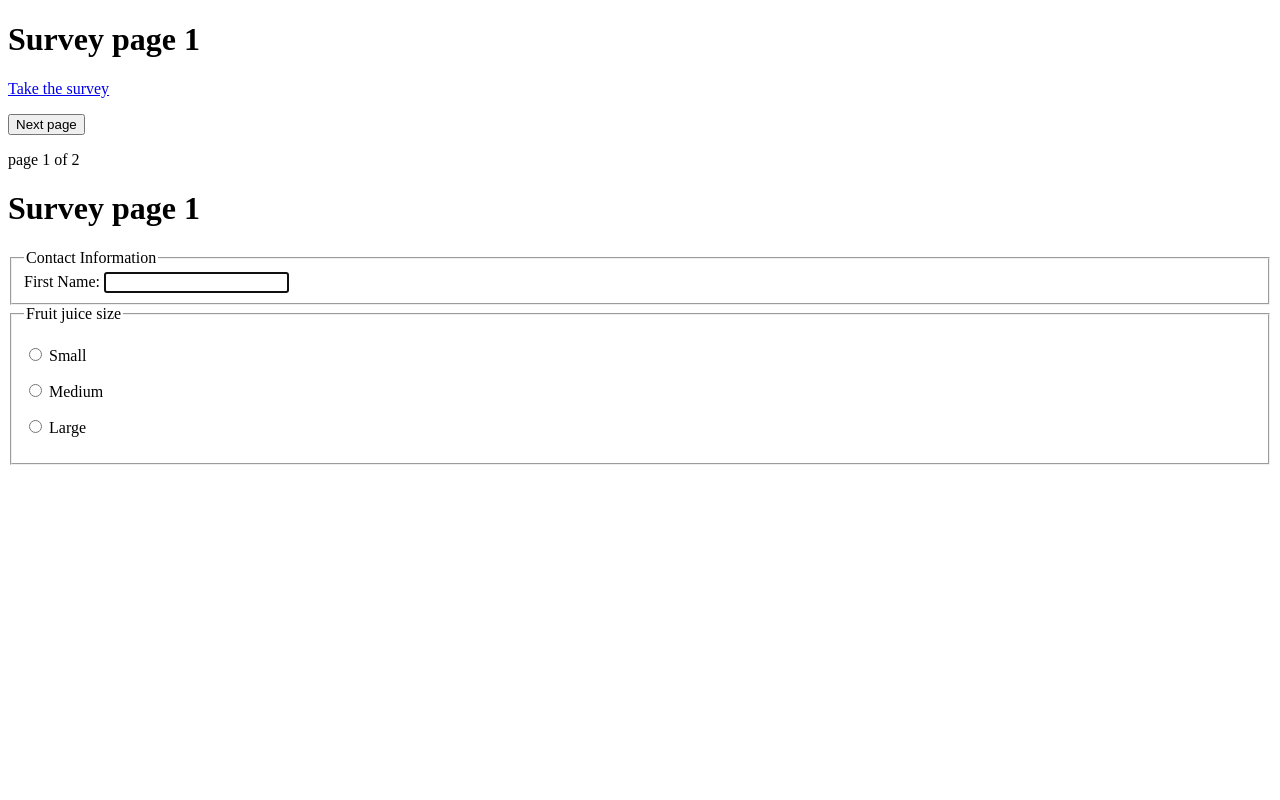
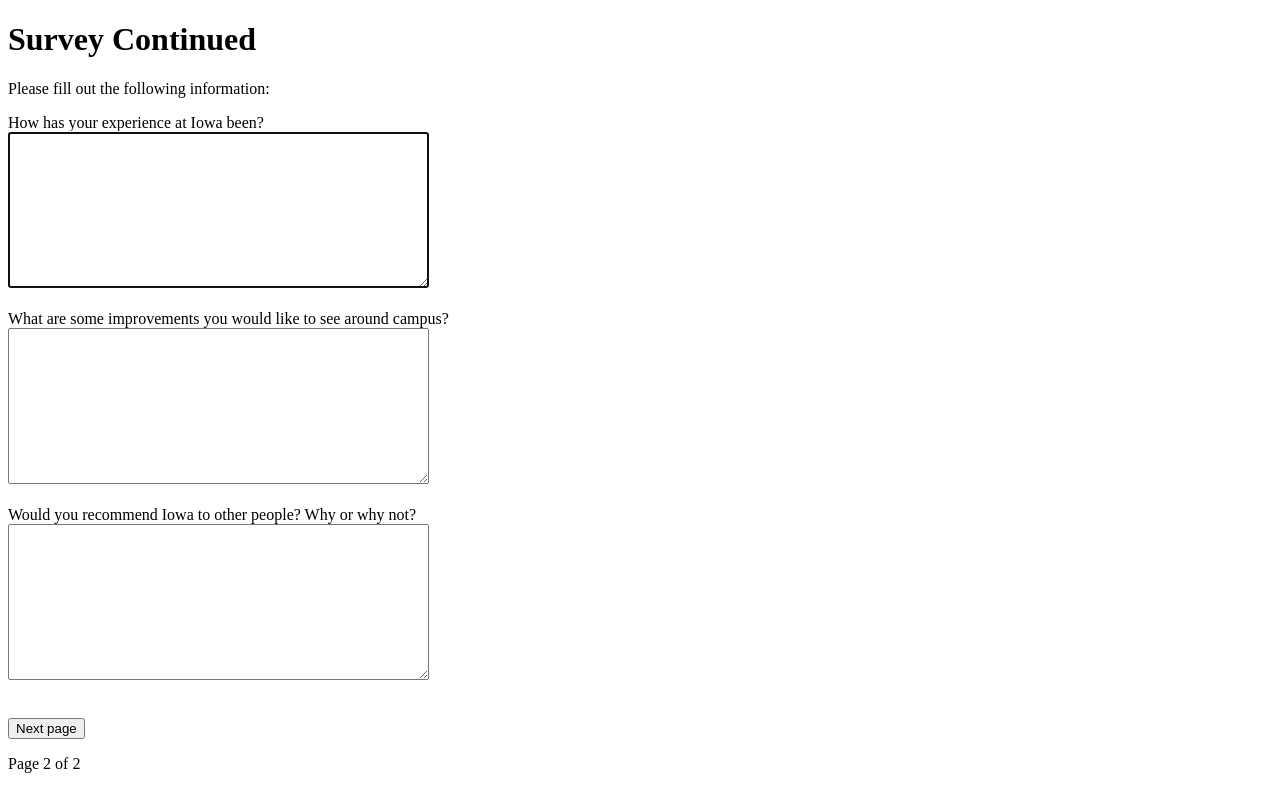
Before and after one commit to zmorel/BAIS3300-week7-hw, a plain HTML site: page survey-1.html in a window 1280 px wide. Drawn offline with Linux system fonts and the light colour scheme.

Commit message:
Update survey-1.html

```diff
--- a/survey-1.html
+++ b/survey-1.html
@@ -2,52 +2,31 @@
 <html lang="en">
 <head>
 	<meta charset="UTF-8">
-    <meta http-equiv="X-UA-Compatible" content="IE=edge">
 	<meta name="viewport" content="width=device-width, initial-scale=1.0">
-    <title>Survey Page 1</title>
-    <link rel="stylesheet" href="./css/stylesheet.css"
+	<title>Survey Page 2</title>
+	<link rel="stylesheet" href="./css/stylesheet.css">
 </head>
 <body>
-    <h1>Survey page 1</h1>
-    <p><a href="./survey-1.html"> Take the survey </a></p>
+	<h1>Survey Continued</h1>
+	<p>Please fill out the following information:</p>
+	<form>
+		<label for="feedback">How has your experience at Iowa been?</label>
+		<br>
+		<textarea id="feedback" name="feedback" rows="10" cols="50" autofocus></textarea><br><br>
+
+		<label for="improvements">What are some improvements you would like to see around campus?</label>
+		<br>
+		<textarea id="improvements" name="improvements" rows="10" cols="50"></textarea><br><br>
+
+		<label for="recommendation">Would you recommend Iowa to other people? Why or why not?</label>
+		<br>
+		<textarea id="recommendation" name="recommendation" rows="10" cols="50"></textarea><br><br>
+	</form>
 	<p>
-         <button onclick="window.location.href='./survey-2.html';">
+		<button onclick="window.location.href='./thank-you.html';">
 			Next page
 		</button>
 	</p>
-    <p> page 1 of 2</p>
+	<p>Page 2 of 2</p>
 </body>
 </html>
-
-<body>
-    <h1> Survey page 1</h1>
-
-    <form>
-        <fieldset>
-            <legend> Contact Information</legend>
-
-            <label for="fname"> First Name:
-                <input id="lname" type="email" autofocus
-
-            </label>
-        </fieldset>
-    </form>
-</body>
-
-<form>
-    <fieldset>
-      <legend>Fruit juice size</legend>
-      <p>
-        <input type="radio" name="size" id="size_1" value="small" />
-        <label for="size_1">Small</label>
-      </p>
-      <p>
-        <input type="radio" name="size" id="size_2" value="medium" />
-        <label for="size_2">Medium</label>
-      </p>
-      <p>
-        <input type="radio" name="size" id="size_3" value="large" />
-        <label for="size_3">Large</label>
-      </p>
-    </fieldset>
-  </form>
```
Lines whose indentation alone changed are shown as unchanged.
